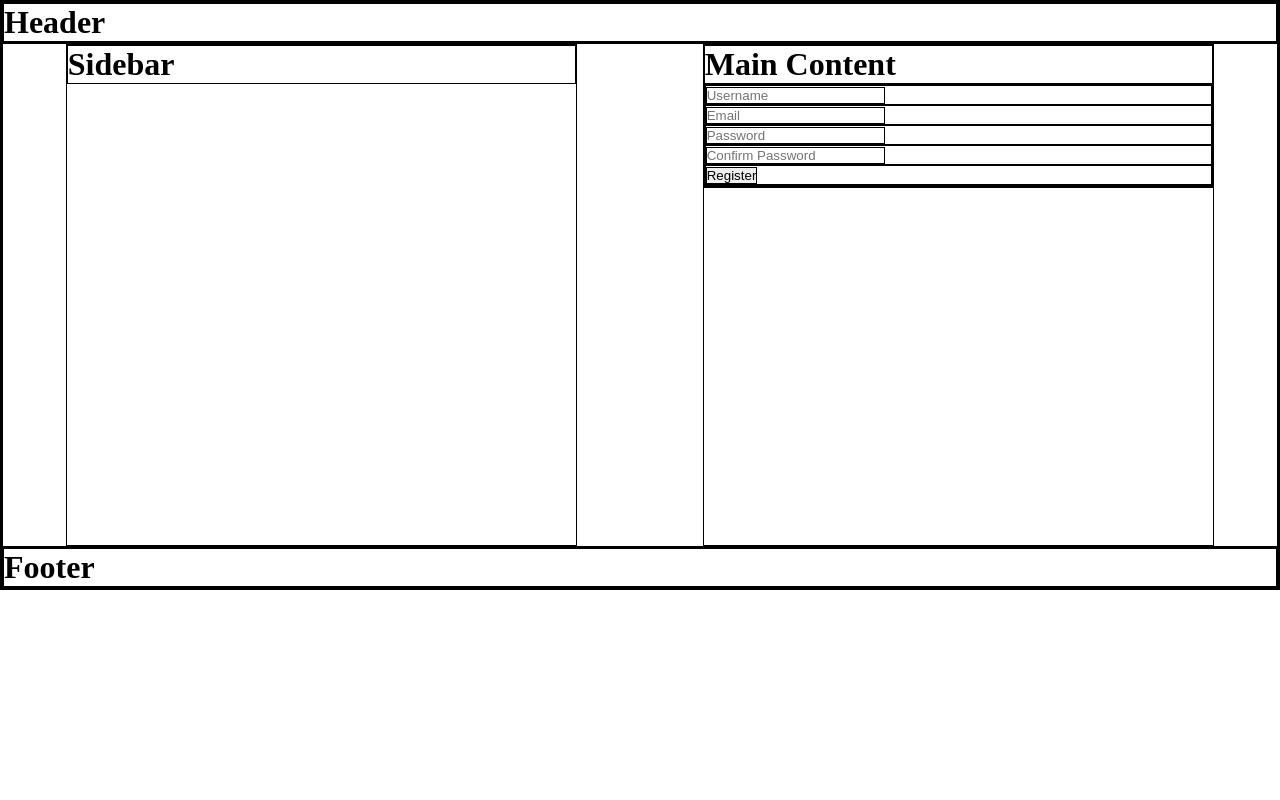
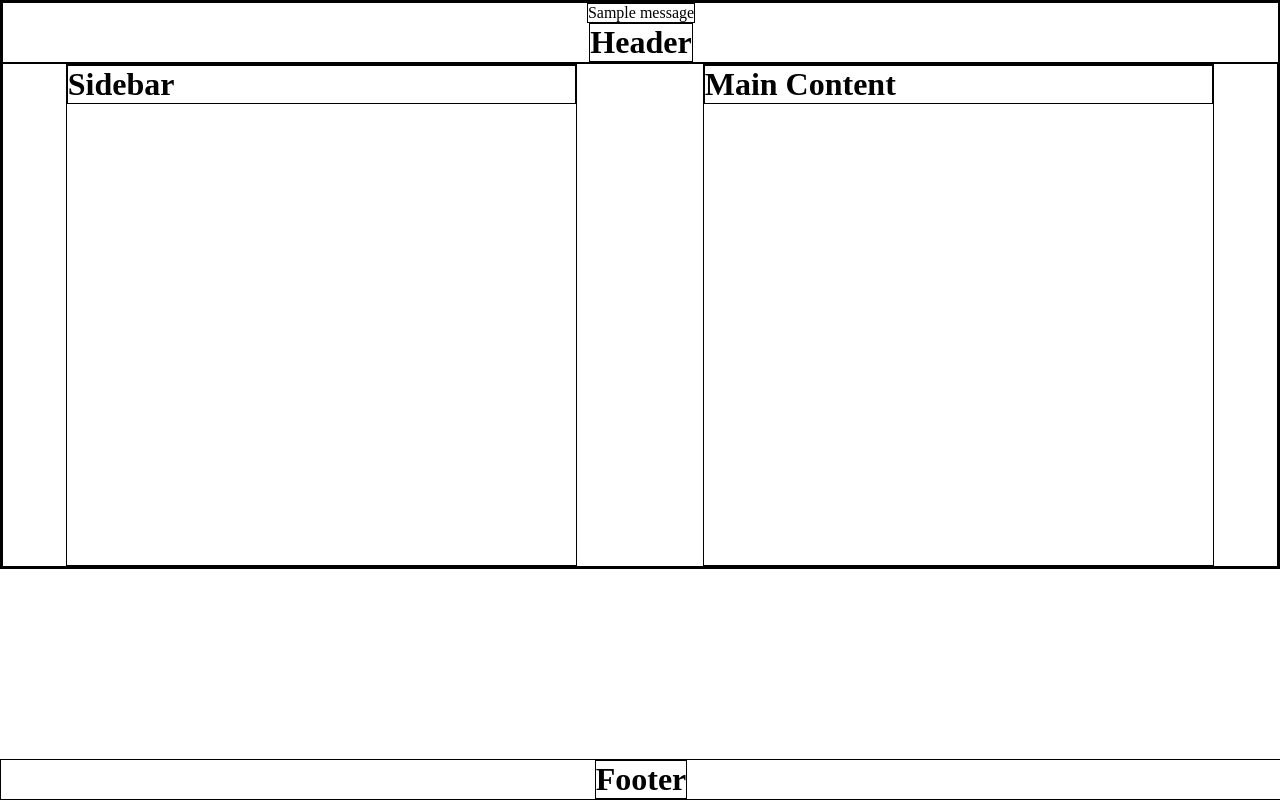
Before and after one commit to WalrusMaximus/IntoThePit, a Flask app: page / in a window 1280 px wide. Run offline with Flask 2, Linux system fonts and the light colour scheme; one stand-in notice (Sample message) is shown; some libraries are stand-ins or nearby versions.

Commit message:
adds form validation and error handling. includes peewee requirement

```diff
--- a/app/routes.py
+++ b/app/routes.py
@@ -1,8 +1,8 @@
-from flask import render_template, url_for
+from flask import render_template, url_for, flash, redirect
 from app import app
 from app.forms import LoginForm, RegisterForm
 
-@app.route("/")
+@app.route("/", methods=["POST","GET"])
 def index():
     form = RegisterForm()
     return render_template('layout.html', title="Into The Pit", form=form)
@@ -19,14 +19,20 @@ def band():
 def venue():
     return "Venue page Under Construction"
 
-@app.route('/register')
+@app.route('/register', methods=["POST","GET"])
 def register():
     form = RegisterForm()
+    if form.validate_on_submit():
+        flash(f'Created Account - {form.email.data}','success')
+        return redirect(url_for('index'))
     return render_template('register.html', title='Into The Pit - Register', form=form)
 
-@app.route('/login')
+@app.route('/login', methods=["POST","GET"])
 def login():
     form = LoginForm()
+    if form.validate_on_submit():
+        flash(f'Logged in as {form.email.data}','success')
+        return redirect(url_for('index'))
     return render_template('login.html', title="Into The Pit - Login", form=form)
 
 
--- a/app/static/css/styles.css
+++ b/app/static/css/styles.css
@@ -9,12 +9,22 @@ main {
     align-items: center;
 }
 
-.header {
-    height: 100px;
+header {
+    height: auto;
     width: 100%;
     display: flex;
     flex-direction: column-reverse;
     justify-content: center;
+}
+
+footer {
+    position: fixed;
+    display: flex;
+    flex-direction: column-reverse;
+    width: 100%;
+    left: 0;
+    bottom: 0;
+    margin: 0 auto;
 }
 
 .sidebar,
--- a/app/templates/header.html
+++ b/app/templates/header.html
@@ -1,3 +1,10 @@
 {% block header %}
 <h1>Header</h1>
+{% with messages = get_flashed_messages(with_categories=True) %}
+    {% if messages %}
+        {% for category, message in messages %}
+            <div class={{category}}>{{ message }}</div>
+        {% endfor %}
+    {% endif %}
+{% endwith %}
 {% endblock %}
--- a/app/templates/layout.html
+++ b/app/templates/layout.html
@@ -17,8 +17,8 @@
         </div>
         <div class="main-content">
             {% include '/main.html' %}
-            {% include '/register.html' %}
-            {% include '/login.html' %}
+            {% block main %}
+            {% endblock %}
         </div>
     </main>
     <footer>
--- a/app/templates/login.html
+++ b/app/templates/login.html
@@ -0,0 +1,16 @@
+{% from 'macros.html' import render_field %}
+
+{% extends "layout.html" %}
+{% block main %}
+
+<form method="POST" action="" class="form">
+    {{ form.hidden_tag() }}
+    {% for field in form %}
+        {{ render_field(field) }}
+    {% endfor %}
+</form>
+<div>
+    <p>Don't have an account? - <a href="{{ url_for('register') }}">Register</a></p>
+</div>
+
+{% endblock %}
--- a/app/templates/macros.html
+++ b/app/templates/macros.html
@@ -1,10 +1,22 @@
 {% macro render_field(field) %}
     <div class="field">
         {% if field.errors %}
-            {% for error in field.errors %}
-                <div class="notification error">{{ error }}</div>
-            {% endfor %}
+            <div class="notification error">
+                {% for error in field.errors %}
+                    <span>{{ error }}</span>
+                {% endfor %}
+            </div>
         {% endif %}
+        {% if ((field.id == "password") or
+                (field.id == "confirm_password") or
+                (field.id == "email") or
+                (field.id == "username")) %}
+            <p>{{field.label.text}}</p>
+        {% endif %}
+
         {{ field(placeholder=field.label.text) }}
+        {% if field.label.text == "Remember Me" %}
+            <label>{{field.label.text}}</label>
+        {% endif %}
     </div>
 {% endmacro %}
--- a/app/templates/register.html
+++ b/app/templates/register.html
@@ -1,4 +1,7 @@
 {% from 'macros.html' import render_field %}
+
+{% extends "layout.html" %}
+{% block main %}
 
 <form method="POST" action="" class="form">
     {{ form.hidden_tag() }}
@@ -6,3 +9,8 @@
         {{ render_field(field) }}
     {% endfor %}
 </form>
+<div>
+    <p>Already Registered? - <a href="{{ url_for('login') }}">Login</a></p>
+</div>
+
+{% endblock %}
--- a/requirements.txt
+++ b/requirements.txt
@@ -9,6 +9,7 @@ Flask-WTF==0.14.2
 itsdangerous==1.1.0
 Jinja2==2.10
 MarkupSafe==1.1.1
+peewee==3.9.3
 pycparser==2.19
 six==1.12.0
 SQLAlchemy==1.3.1
```
